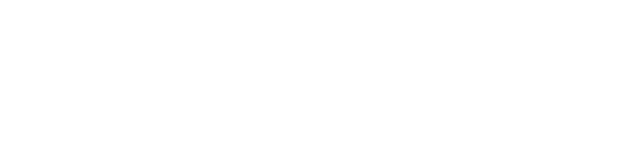
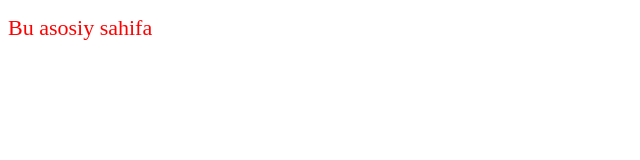
Before and after one commit to shaxa9505/git_project, a plain HTML site: page index.html in a window 1280 px wide. Shown: the whole page, without its empty margins (0-640 px from the left). Drawn offline with Linux system fonts and the light colour scheme.

Commit message:
style qushdik

```diff
--- a/index.html
+++ b/index.html
@@ -5,11 +5,18 @@
   <meta http-equiv="X-UA-Compatible" content="IE=edge">
   <meta name="viewport" content="width=device-width, initial-scale=1.0">
   <title>Main page</title>
+  <style>
+    h1 {
+      color: red;
+      font-size: 22px;
+      font-weight: 400;
+    }
+  </style>
 </head>
 <body>
 
 
-
+  <h1>Bu asosiy sahifa</h1>
 
 
 </body>
```
